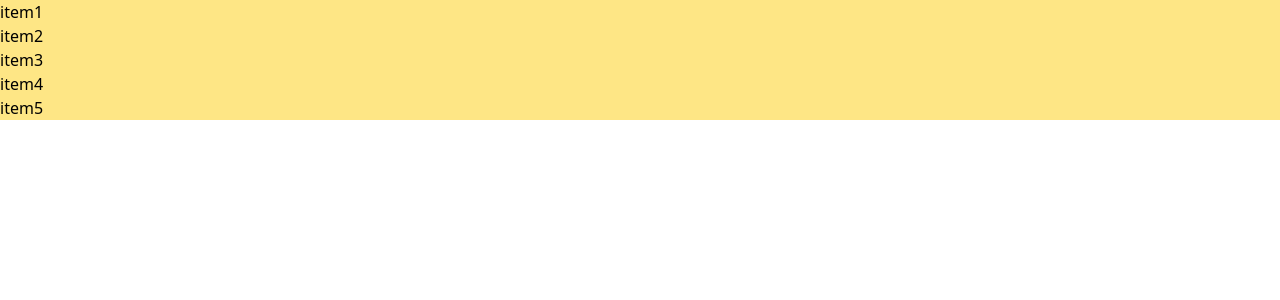
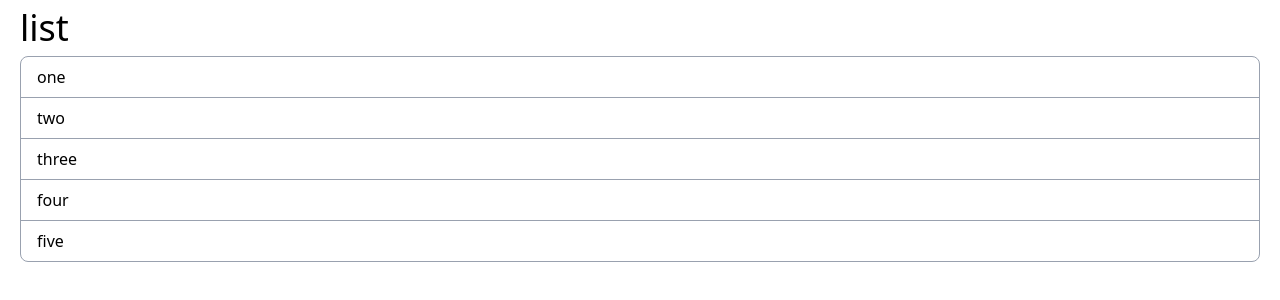
Before and after one commit to alireza0mohammady/trying-react18, a React (Vite) app: page / in a window 1280 px wide. Shown: the top 300 px of the page. Built offline with nearby package versions, Linux system fonts and the light colour scheme.

Commit message:
dynamic list group and some style

```diff
--- a/src/App.jsx
+++ b/src/App.jsx
@@ -3,7 +3,7 @@ import ListGroup from "./components/ListGroup";
 
 function App() {
   return (
-    <div className="bg-amber-200">
+    <div>
       <ListGroup></ListGroup>
     </div>
   );
--- a/src/components/ListGroup.jsx
+++ b/src/components/ListGroup.jsx
@@ -1,12 +1,24 @@
 function ListGroup() {
+  const items = ["one", "two", "three", "four", "five"];
+  const listItems = items.map((item, i) => {
+    return (
+      <li
+        key={i}
+        className="border-b-1 border-gray-400 last:border-b-0 py-2 px-4"
+      >
+        {item}
+      </li>
+    );
+  });
+
   return (
-    <ul>
-      <li>item1</li>
-      <li>item2</li>
-      <li>item3</li>
-      <li>item4</li>
-      <li>item5</li>
-    </ul>
+    <div className="mx-5">
+      <h2 className="text-4xl py-2">list</h2>
+      <ul className="border-1 border-gray-400 rounded-lg ">
+        {!items.length && "no items"}
+        {listItems}
+      </ul>
+    </div>
   );
 }
 
```
